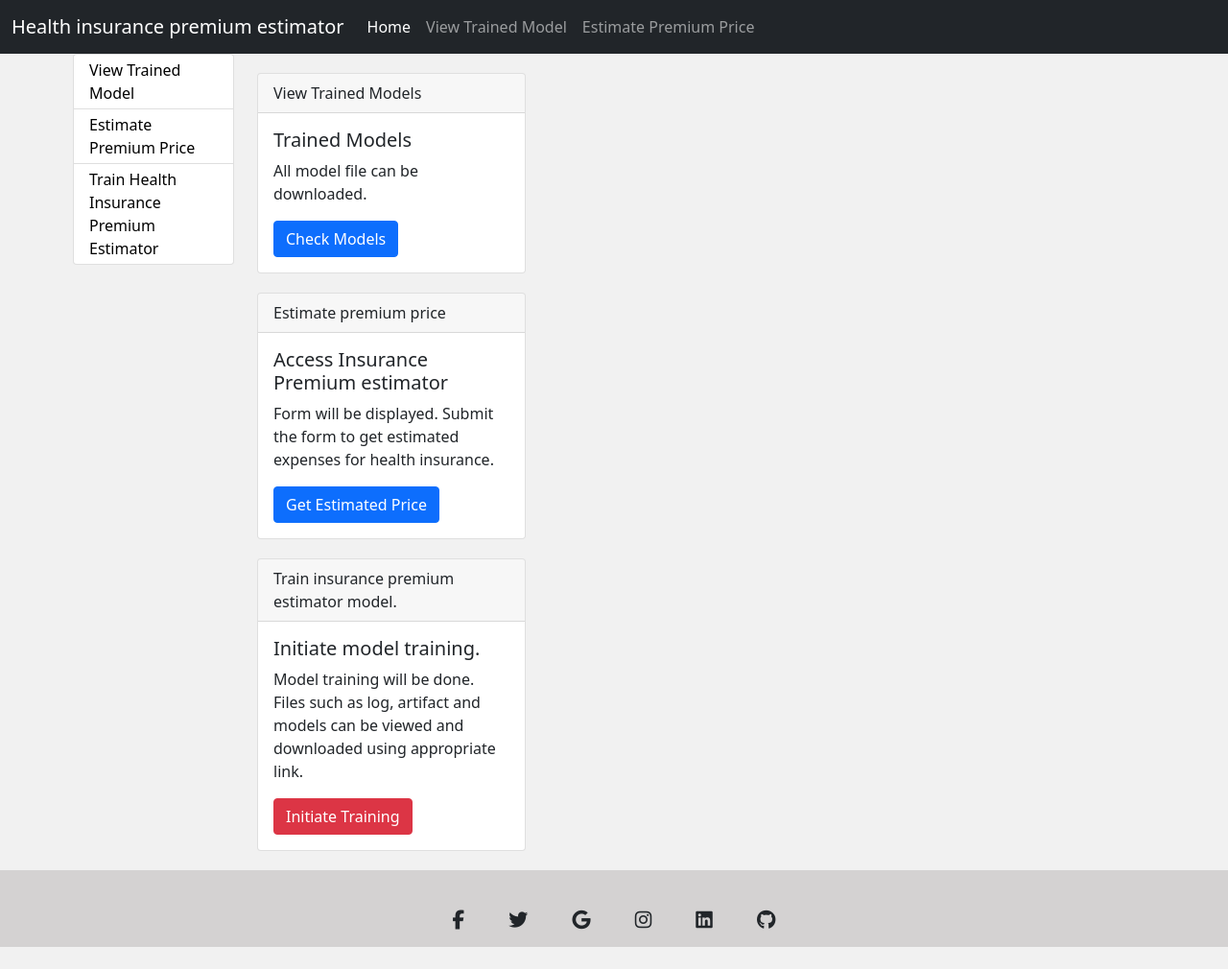
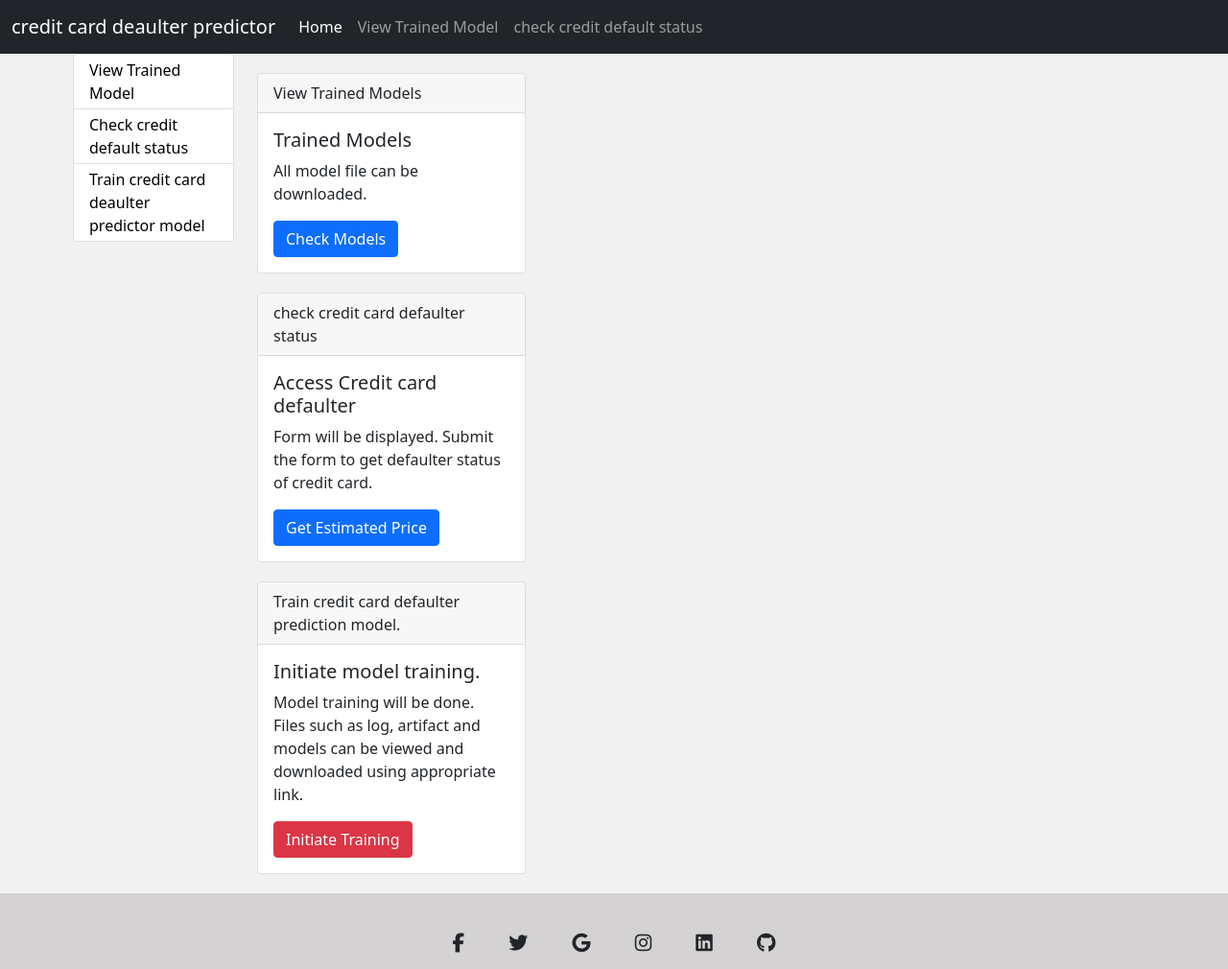
Before and after one commit to krishnan5307/Credit_card_default_prediction_with_mlflow, a Flask app: page / in a window 1280 px wide. Shown: the top 1010 px of the page at 96% size. Before the commit the page ends 987 px from the top, so only its background shows below. Run offline with Flask 3, Linux system fonts and the light colour scheme; some libraries are stand-ins or nearby versions.

Commit message:
95% finished

```diff
--- a/app.py
+++ b/app.py
@@ -72,11 +72,11 @@ def predict():
        ## The html predict page will have form with fileds of the variables where we can type the text
        ## and this text when got submited (button) will call this POST mehtod where we can access
        ## the data in the form we gave using below code given below
-        ID = int(request.form['ID'])
+
         LIMIT_BAL = float(request.form['LIMIT_BAL'])
-        SEX = int(request.form['SEX'])
-        EDUCATION: int(request.form['EDUCATION'])
-        MARRIAGE: int(request.form['MARRIAGE'])
+        SEX = request.form['SEX']
+        EDUCATION: request.form['EDUCATION']
+        MARRIAGE: request.form['MARRIAGE']
         AGE: int(request.form['AGE'])
         PAY_0 = int(request.form['PAY_0'])
         PAY_2 = int(request.form['PAY_2'])
@@ -96,14 +96,17 @@ def predict():
         PAY_AMT4 = float(request.form['PAY_AMT4'])
         PAY_AMT5 = float(request.form['PAY_AMT5'])
         PAY_AMT6 = float(request.form['PAY_AMT6'])
-        ## now we need to pass this data to CreditData class to predict the output
+        ## now we need to replace integer keys for SEX, MARRIAGE a&nd EDUCATION and pass this data
+        ## to CreditData class to predict the output
 
+        sex = {"male":1, "female":2}
+        education = {"graduate school":1, "university":2, "high school":3, "others":4, "unknown":5}
+        marriage = {"married":1, "single":2, "others":3}
         credit_data = CreditData(
                                 LIMIT_BAL = LIMIT_BAL,
-                                SEX = SEX,
-                                ID = ID,
-                                EDUCATION = EDUCATION,
-                                MARRIAGE = MARRIAGE,
+                                SEX = sex[SEX],
+                                EDUCATION = education[EDUCATION],
+                                MARRIAGE = marriage[MARRIAGE],
                                 AGE = AGE,
                                 PAY_0 = PAY_0,
                                 PAY_2 = PAY_2,
--- a/credit_card_defaulters/component/data_ingestion.py
+++ b/credit_card_defaulters/component/data_ingestion.py
@@ -43,6 +43,8 @@ class DataIngestion:
             #df = configuration.start()
 
             df = self.database_connection.get_configuration()
+            ## removing first ID column now itself
+            df.drop("ID", axis=1, inplace=True)
 
 
 
--- a/credit_card_defaulters/entity/premium_predictor.py
+++ b/credit_card_defaulters/entity/premium_predictor.py
@@ -13,7 +13,7 @@ class CreditData:
 
     def __init__(self,
 
-                 ID: int,
+
                  LIMIT_BAL: float,
                  SEX: int,
                  EDUCATION: int,
@@ -40,7 +40,7 @@ class CreditData:
                  default_payment_next_month: int = None,  ## needs to be predicted
                   ):
         try:
-            self.ID = ID
+
             self.LIMIT_BAL = LIMIT_BAL
             self.SEX = SEX
             self.EDUCATION = EDUCATION
--- a/templates/header.html
+++ b/templates/header.html
@@ -57,7 +57,7 @@ table-layout: fixed;
                 aria-controls="navbarTogglerDemo03" aria-expanded="false" aria-label="Toggle navigation">
                 <span class="navbar-toggler-icon"></span>
             </button>
-            <a class="navbar-brand" href="/">Health insurance premium estimator</a>
+            <a class="navbar-brand" href="/">credit card deaulter predictor</a>
             <div class="collapse navbar-collapse" id="navbarTogglerDemo03">
                 <ul class="navbar-nav me-auto mb-2 mb-lg-0">
                     <li class="nav-item">
@@ -73,7 +73,7 @@ table-layout: fixed;
                         <a class="nav-link {% if 'saved_models' in request.path %} active {% endif %}" href="/saved_models">View Trained Model</a>
                     </li>
                     <li class="nav-item">
-                        <a class="nav-link {% if 'predict' in request.path %} active {% endif %}" href="/predict">Estimate Premium Price</a>
+                        <a class="nav-link {% if 'predict' in request.path %} active {% endif %}" href="/predict">check credit default status</a>
                     </li>
                     <!-- <li class="nav-item">
                         <a class="nav-link {% if 'predict' in request.path %} active {% endif %}" href="/view_experiment_hist">Experiment History</a>
@@ -100,10 +100,10 @@ table-layout: fixed;
                     <a style=" text-decoration: none;color:black" href="/saved_models">View Trained Model</a>
                 </li>
                 <li class="list-group-item py-1 {% if 'predict' in request.path %} active {% endif %}">
-                    <a style=" text-decoration: none;color:black" href="/predict">Estimate Premium Price</a>
+                    <a style=" text-decoration: none;color:black" href="/predict">Check credit default status</a>
                 </li>
                 <li class="list-group-item py-1 {% if 'train' in request.path %} active {% endif %}">
-                    <a style=" text-decoration: none;color:black" href="/train">Train Health Insurance Premium Estimator</a>
+                    <a style=" text-decoration: none;color:black" href="/train">Train credit card deaulter predictor model</a>
                 </li>
 
 
--- a/templates/index.html
+++ b/templates/index.html
@@ -81,12 +81,12 @@
     <div class="col-md-4 col-lg-4 col-sm-12"  style="margin-bottom:20px;">
         <div class="card">
             <div class="card-header">
-              Estimate premium price
+              check credit card defaulter status
             </div>
             <div class="card-body">
 
-                <h5 class="card-title">Access Insurance Premium estimator</h5>
-                <p class="card-text">Form will be displayed. Submit the form to get estimated expenses for health insurance.</p>
+                <h5 class="card-title">Access Credit card defaulter</h5>
+                <p class="card-text">Form will be displayed. Submit the form to get defaulter status of credit card.</p>
                 <a class="btn btn-primary" href="/predict">Get Estimated Price</a>
             </div>
         </div>
@@ -95,7 +95,7 @@
         <div class="col-md-4 col-lg-4 col-sm-12"  style="margin-bottom:20px;">
             <div class="card">
                 <div class="card-header">
-                  Train insurance premium estimator model.
+                  Train credit card defaulter prediction model.
                 </div>
                 <div class="card-body">
 
```
Also changed, not shown: config/schema.yaml (+12 -17 lines).
